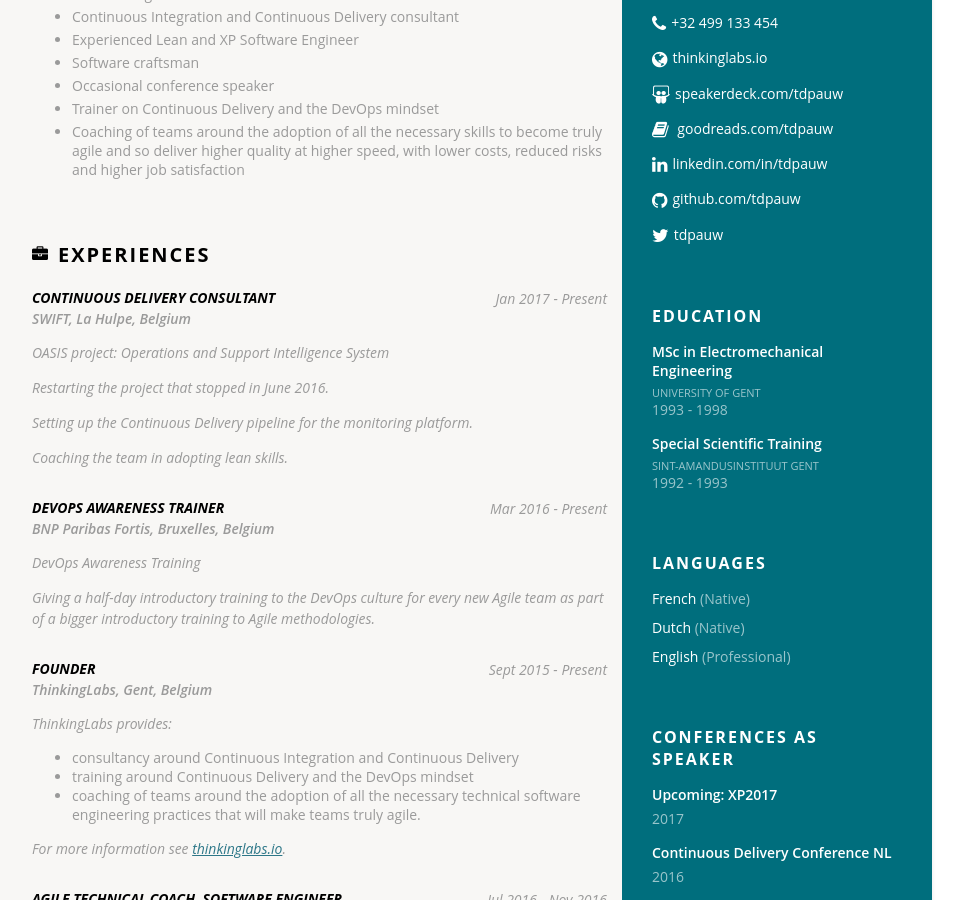
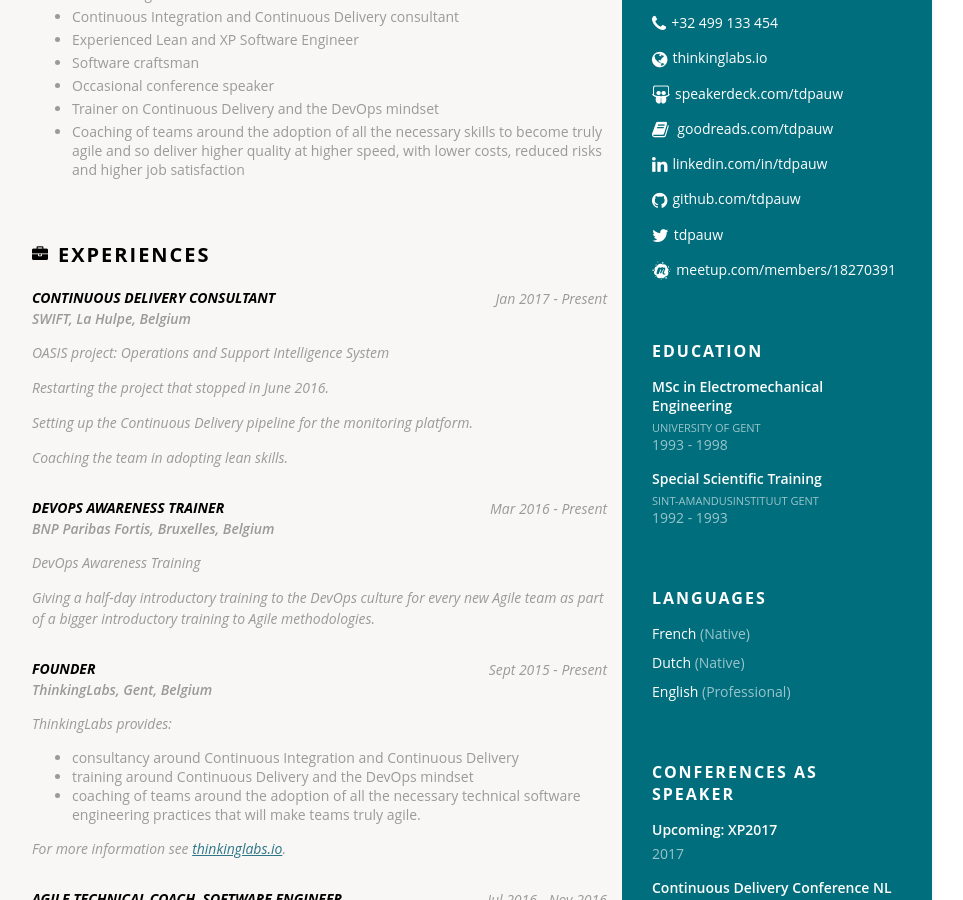
Before and after one commit to tdpauw/tdpauw.github.io, a Jekyll site: the page built from index.html, in a window 1280 px wide and 900 px high, scrolled down 445 px. Shown: the whole window, without its empty margins (188-1151 px from the left). Built offline with Jekyll 4.4.1, drawn with Linux system fonts in a browser that asks for light colours.

Commit message:
extract contacts section in a separate include file and add meetup profile link

```diff
--- a/_data/cv.yml
+++ b/_data/cv.yml
@@ -12,7 +12,7 @@
 linkedin: tdpauw
 twitter: tdpauw
 github: tdpauw
-
+meetup: 18270391
 
 education:
   - degree: MSc in Electromechanical Engineering
--- /dev/null
+++ b/_includes/contacts.html
@@ -0,0 +1,25 @@
+<section class="contact">
+    <ul class="list-unstyled contact-list">
+
+        <li class="email"><i class="fa fa-envelope"></i><a href="mailto: {{site.data.cv.email}}">{{site.data.cv.email}}</a></li>
+
+        <li class="phone"><i class="fa fa-phone"></i><a href="tel:{{site.phone}}">{{site.data.cv.phone}}</a></li>
+
+        <li class="website"><i class="fa fa-globe"></i><a href="http://{{site.data.cv.website}}" target="_blank">{{site.data.cv.website}}</a></li>
+
+        <li class="speakerdeck"><i class="fa fa-slideshare"></i><a href="https://speakerdeck.com/{{site.data.cv.speakerdeck}}" target="_blank">speakerdeck.com/{{site.data.cv.speakerdeck}}</a></li>
+
+        <li class="goodreads">
+          <i class="fa fa-book"></i>
+          <a href="https://goodreads.com/{{site.data.cv.goodreads}}" target="_blank">goodreads.com/{{site.data.cv.goodreads}}</a></li>
+
+        <li class="linkedin"><i class="fa fa-linkedin"></i><a href="https://in.linkedin.com/in/{{site.data.cv.linkedin}}" target="_blank">linkedin.com/in/{{site.data.cv.linkedin}}</a></li>
+
+        <li class="github"><i class="fa fa-github"></i><a href="http://github.com/{{site.github}}" target="_blank">github.com/{{site.data.cv.github}}</a></li>
+
+        <li class="twitter"><i class="fa fa-twitter"></i><a href="https://twitter.com/{{site.data.cv.twitter}}" target="_blank">{{site.data.cv.twitter}}</a></li>
+
+        <li class="twitter"><i class="fa fa-meetup"></i><a href="https://meetup.com/members/{{site.data.cv.meetup}}" target="_blank">meetup.com/members/{{site.data.cv.meetup}}</a></li>
+
+    </ul>
+</section>
--- a/_includes/sidebar.html
+++ b/_includes/sidebar.html
@@ -10,29 +10,7 @@
         {% endfor %}
     </section>
 
-    <section class="contact">
-        <ul class="list-unstyled contact-list">
-
-            <li class="email"><i class="fa fa-envelope"></i><a href="mailto: {{site.data.cv.email}}">{{site.data.cv.email}}</a></li>
-
-            <li class="phone"><i class="fa fa-phone"></i><a href="tel:{{site.phone}}">{{site.data.cv.phone}}</a></li>
-
-            <li class="website"><i class="fa fa-globe"></i><a href="http://{{site.data.cv.website}}" target="_blank">{{site.data.cv.website}}</a></li>
-
-            <li class="speakerdeck"><i class="fa fa-slideshare"></i><a href="https://speakerdeck.com/{{site.data.cv.speakerdeck}}" target="_blank">speakerdeck.com/{{site.data.cv.speakerdeck}}</a></li>
-
-            <li class="goodreads">
-              <i class="fa fa-book"></i>
-              <a href="https://goodreads.com/{{site.data.cv.goodreads}}" target="_blank">goodreads.com/{{site.data.cv.goodreads}}</a></li>
-
-            <li class="linkedin"><i class="fa fa-linkedin"></i><a href="https://in.linkedin.com/in/{{site.data.cv.linkedin}}" target="_blank">linkedin.com/in/{{site.data.cv.linkedin}}</a></li>
-
-            <li class="github"><i class="fa fa-github"></i><a href="http://github.com/{{site.github}}" target="_blank">github.com/{{site.data.cv.github}}</a></li>
-
-            <li class="twitter"><i class="fa fa-twitter"></i><a href="https://twitter.com/{{site.twitter}}" target="_blank">{{site.data.cv.twitter}}</a></li>
-
-        </ul>
-    </section>
+   {% include contacts.html %}
    {% include education.html %}
    {% include language.html %}
    {% include conferences.html %}
```
